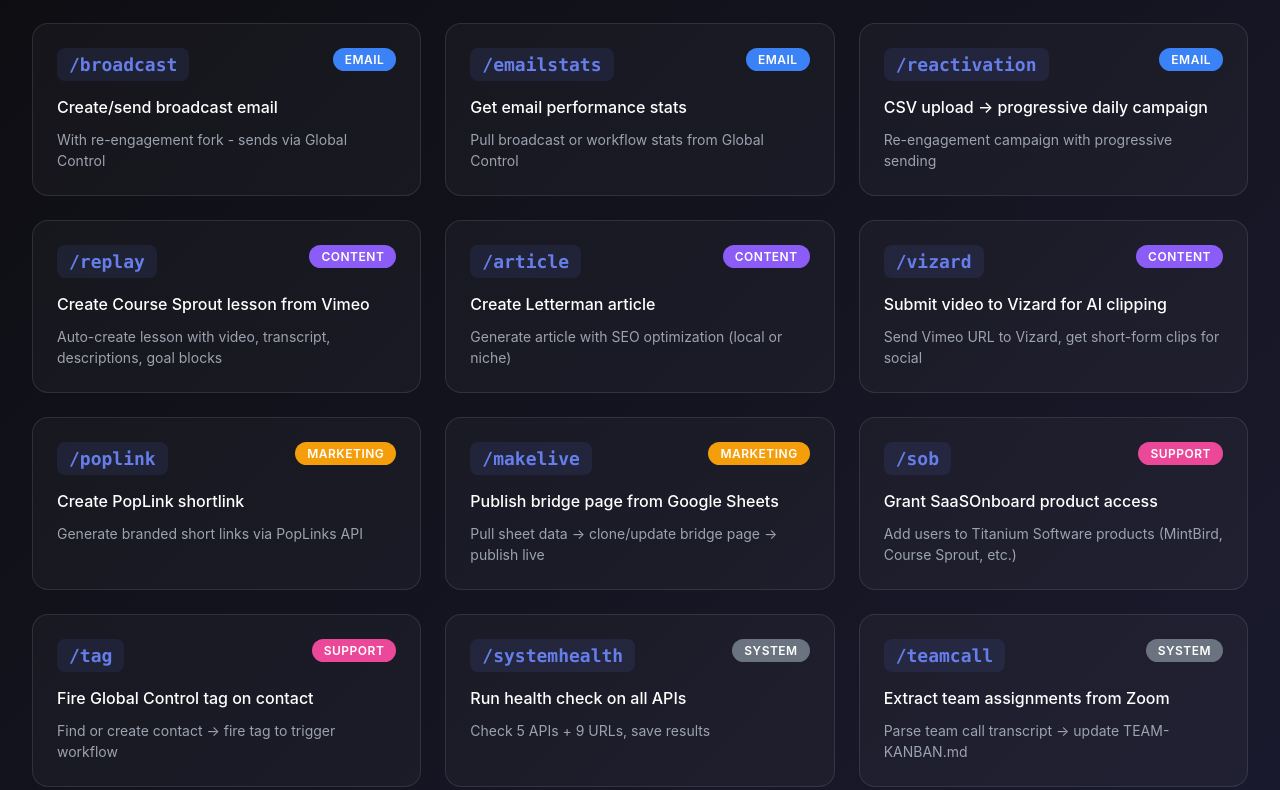
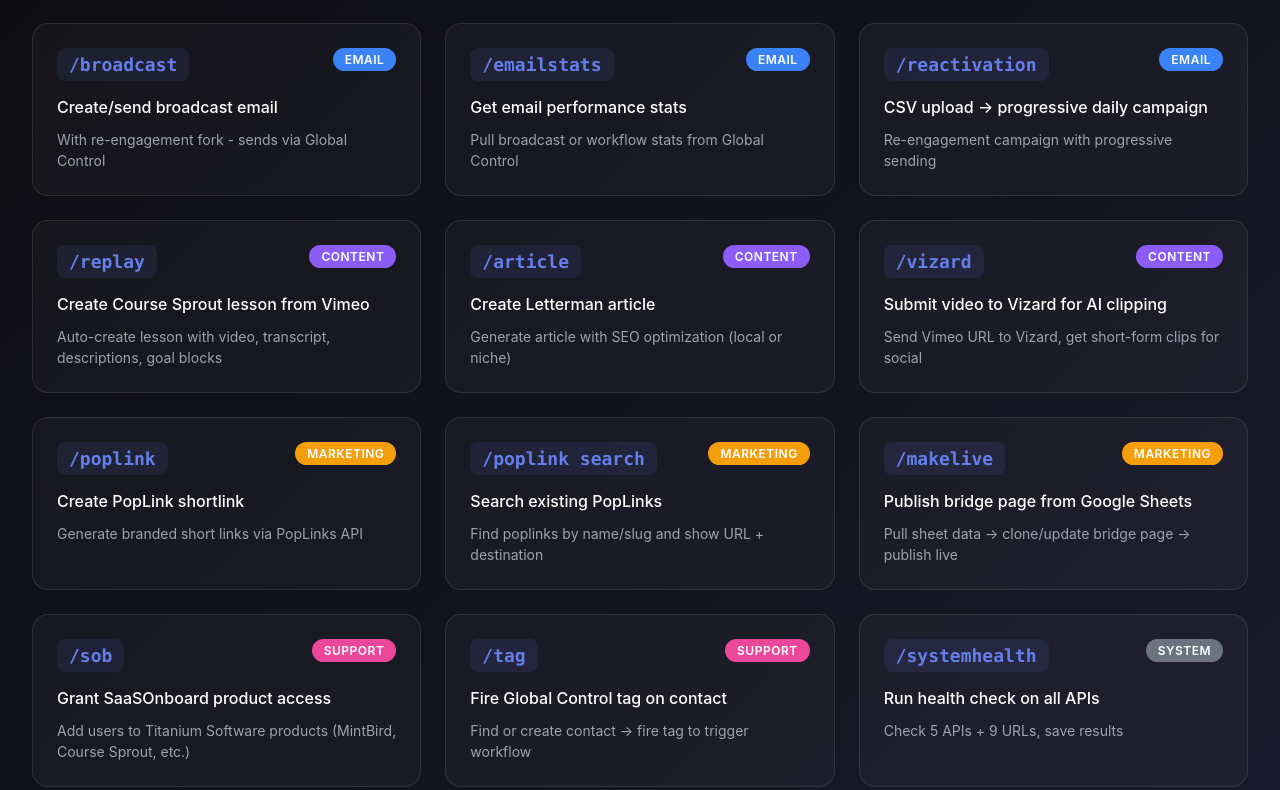
Before and after one commit to pacinobot2026/business-intel-dashboard, a Next.js app: page /commands in a window 1280 px wide. Shown: the part 1453-2243 px from the top of the page. Built offline with nearby package versions, Linux system fonts and the light colour scheme; no server answers.

Commit message:
Add /poplink search command to Command Center

```diff
--- a/pages/commands.js
+++ b/pages/commands.js
@@ -84,6 +84,12 @@
       category: 'Marketing',
       description: 'Create PopLink shortlink',
       details: 'Generate branded short links via PopLinks API'
+    },
+    {
+      command: '/poplink search',
+      category: 'Marketing',
+      description: 'Search existing PopLinks',
+      details: 'Find poplinks by name/slug and show URL + destination'
     },
     {
       command: '/makelive',
```
